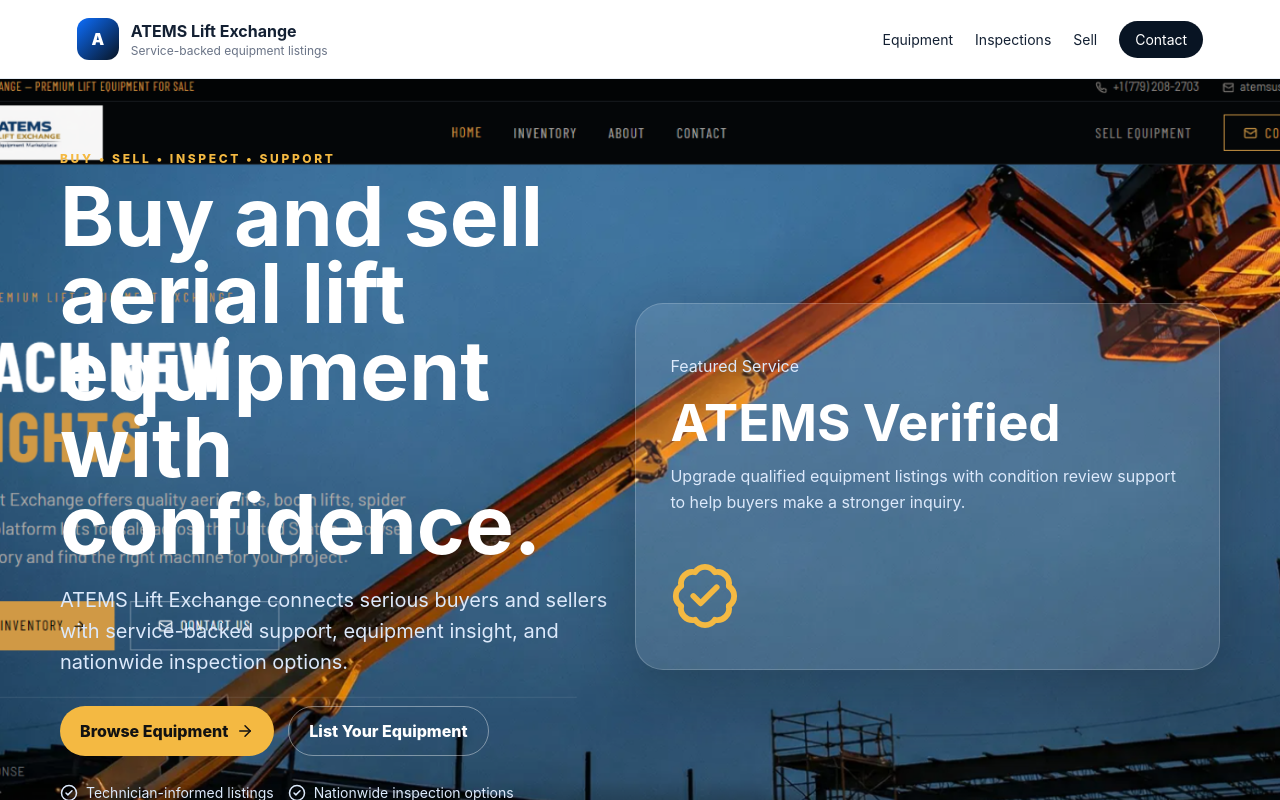
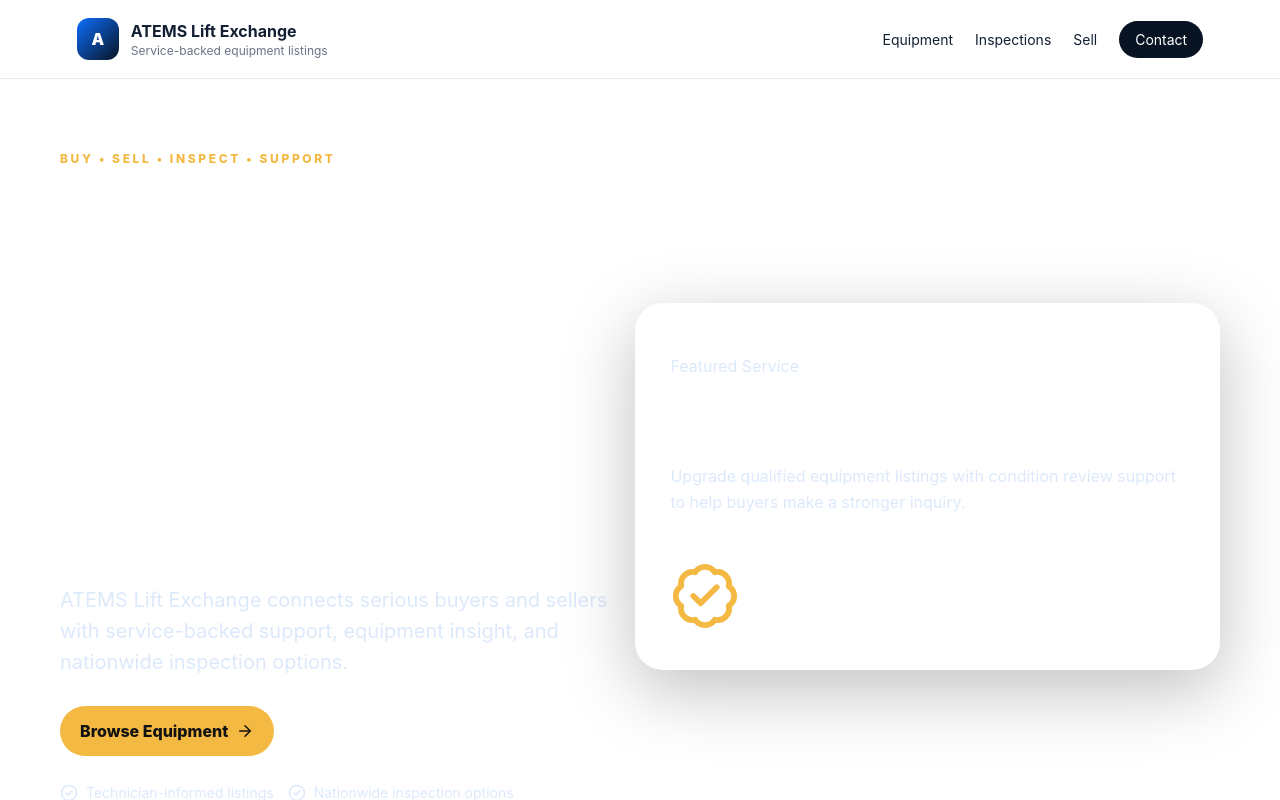
Before and after one commit to blinkservicesusa-ai/atems-lift-exchange, a React (Vite) app: page / in a window 1280 px wide. Shown: the top 800 px of the page. Built offline with nearby package versions, Linux system fonts and the light colour scheme.

Commit message:
Update styles.css

```diff
--- a/src/styles.css
+++ b/src/styles.css
@@ -21,10 +21,7 @@
   min-height: 90vh;
   padding: 60px;
 
-  background-image: url('/homepage.png');
-  background-size: cover;
-  background-position: center;
-  background-repeat: no-repeat;
+
 
   display: flex;
   align-items: center;
```
